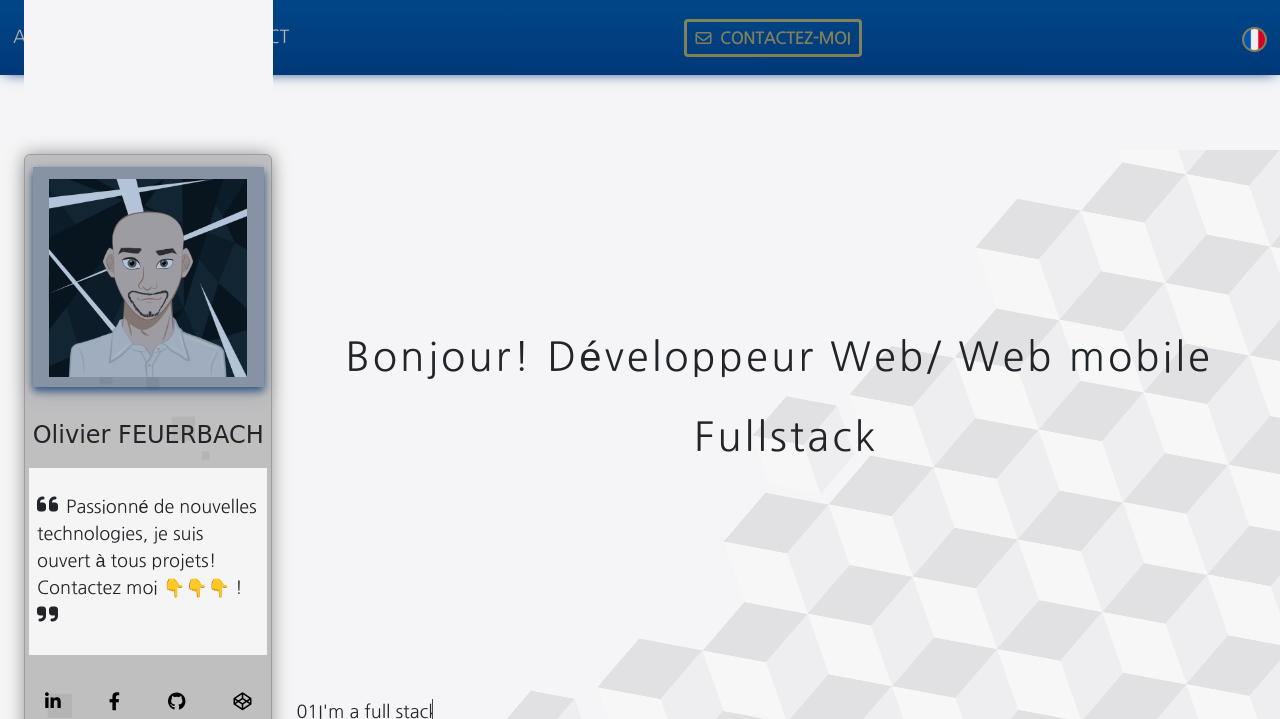
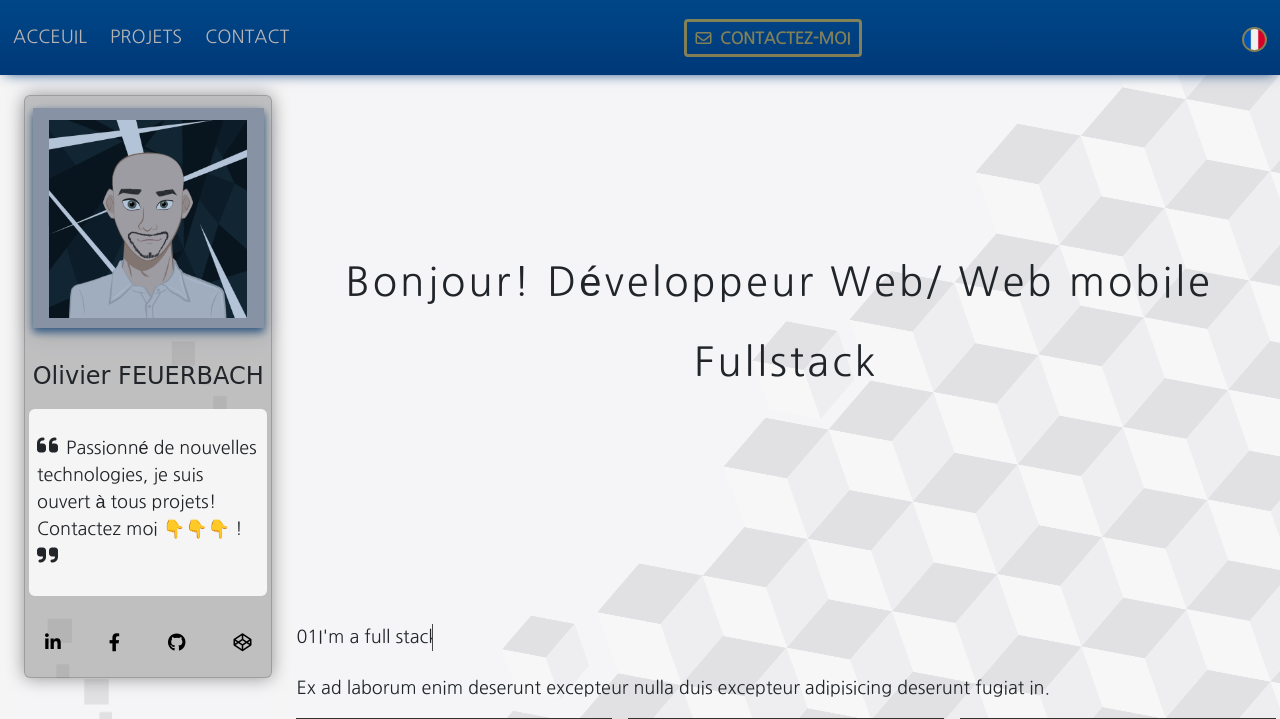
Before and after one commit to no-live/Portfolio-of, a PHP site: page /index.php in a window 1280 px wide. Shown: the top 719 px of the page. Run offline with PHP 8.4, Linux system fonts and the light colour scheme; some web fonts are replaced.

Commit message:
modified:   index.php

```diff
--- a/aside.php
+++ b/aside.php
@@ -7,7 +7,7 @@
         </div>
         <div class="card__item card__item--right f-s p-1">
             <h2 class="text-center m-0" style="font-size:1.5rem">Olivier FEUERBACH</h2>
-            <blockquote>
+            <blockquote class="rounded">
                 <p><i class="fas fa-quote-left"></i><?php echo $lang['ASIDE']; ?>
                 <i class="fas fa-quote-right"></i></p>
             </blockquote>
--- a/css/master.css
+++ b/css/master.css
@@ -304,7 +304,7 @@ blockquote i {
 /*ANCHOR COMPONENTS*/
 
 .main-header{
-    /* position: fixed; */
+    position: fixed;
     top:0;
     width:100%;
     z-index: 2;
--- a/css/topnav.css
+++ b/css/topnav.css
@@ -82,10 +82,7 @@
   }
 
   .shake:hover {
-    /* Start the shake animation and make the animation last for 0.5 seconds */
     animation: shake 0.5s;
-
-    /* When the animation is finished, start again */
     animation-iteration-count: infinite;
   }
 
--- a/inc/formcontrol.php
+++ b/inc/formcontrol.php
@@ -1,7 +1,7 @@
 <?php
 require_once 'multilang.php';
 $testretour = 'Wait...';
-var_dump($_POST);
+// var_dump($_POST);
 if ($_SERVER['REQUEST_METHOD'] == 'POST' && !empty($_POST)) {
 
     $nameError = '';
@@ -53,5 +53,5 @@ if ($_SERVER['REQUEST_METHOD'] == 'POST' && !empty($_POST)) {
         $testretour = 'Merci ! ✔';
     }
 
-    var_dump($valid, $nameError, $emailError, $dropError, $commentError);
+    // var_dump($valid, $nameError, $emailError, $dropError, $commentError);
 }
```
Also changed, not shown: index.php (+0 -8 lines).
